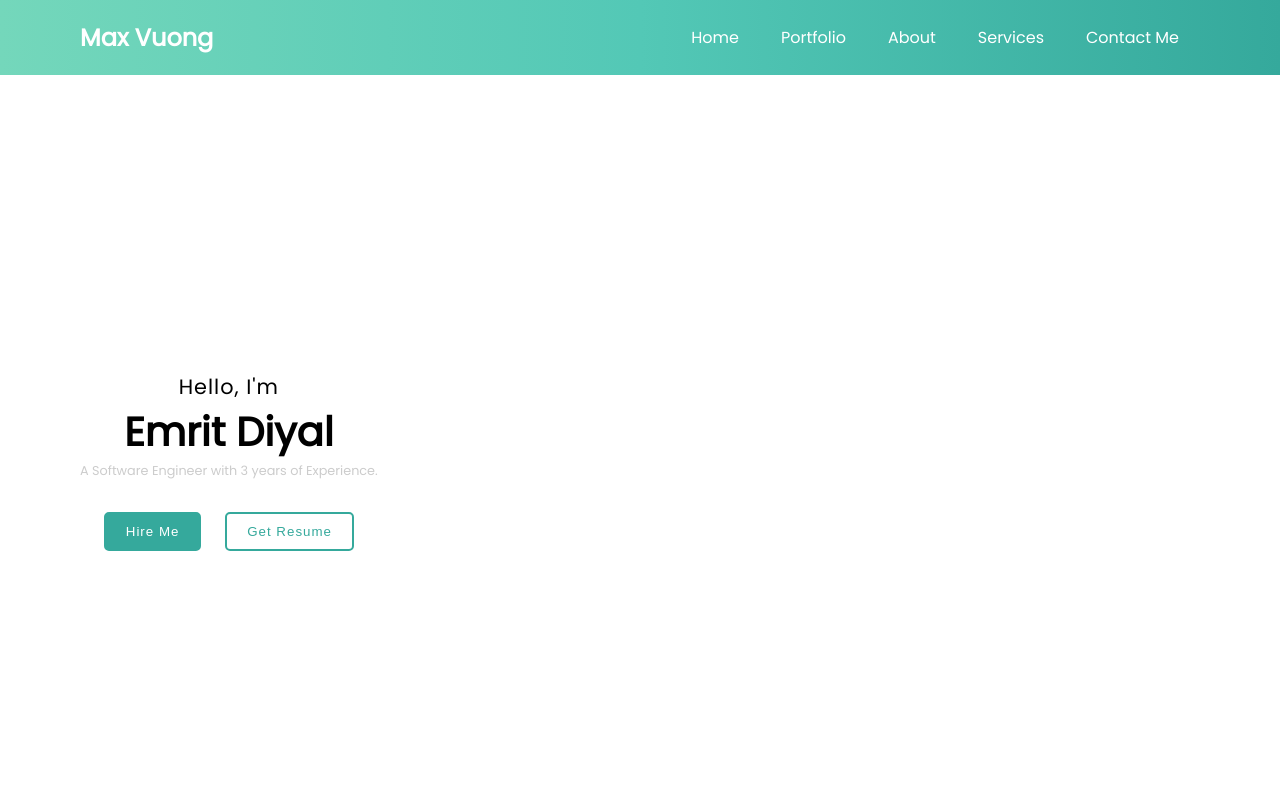
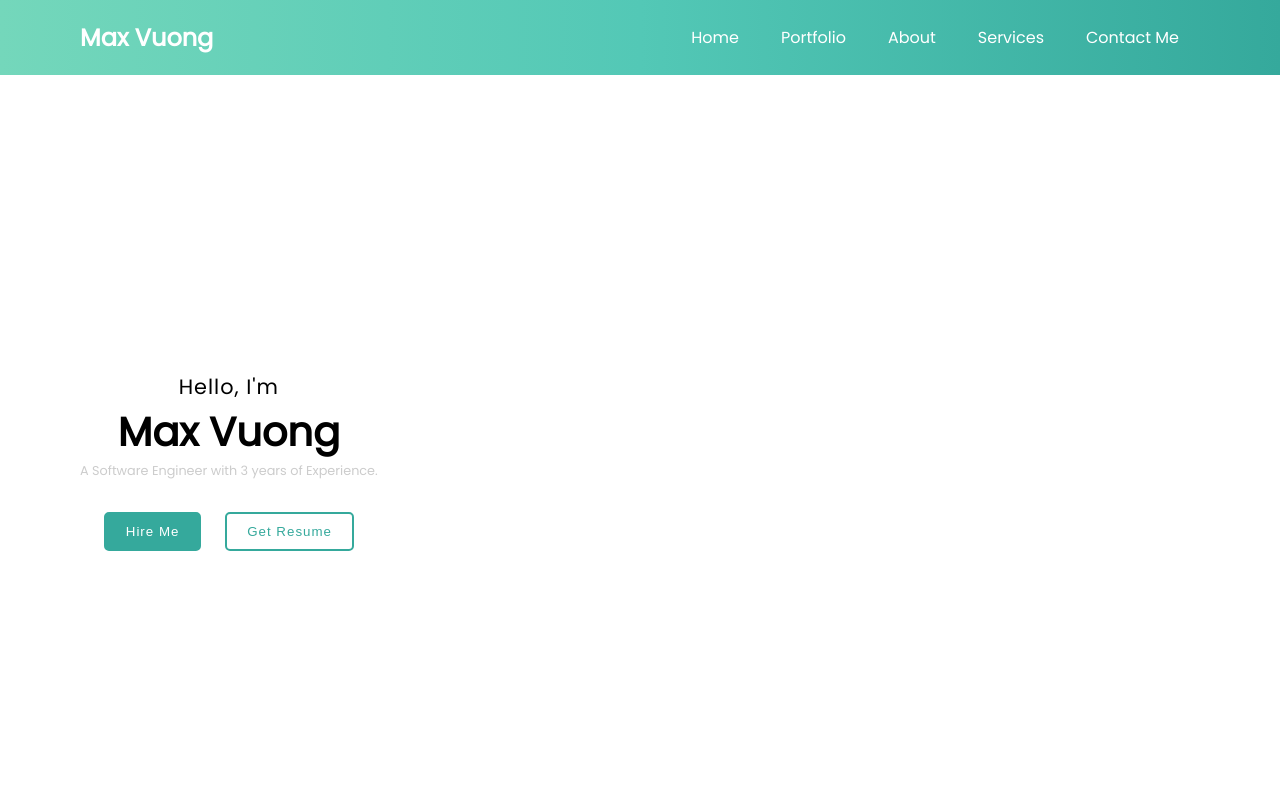
Before and after one commit to Mivocre/Portfolio, a plain HTML site: page index.html in a window 1280 px wide. Shown: the top 800 px of the page. Drawn offline with Linux system fonts and the light colour scheme; a script that the page names is missing.

Commit message:
changed name to mine in another spot

```diff
--- a/index.html
+++ b/index.html
@@ -64,7 +64,7 @@
         <div class="intro">
             <div class="headings">
                 <h3 class="greet-heading">Hello, I'm</h3>
-                <h1 class="my-heading">Emrit Diyal</h1>
+                <h1 class="my-heading">Max Vuong</h1>
                 <h4 class="sub-heading">
                     A Software Engineer with 3 years of Experience.
                 </h4>
```
